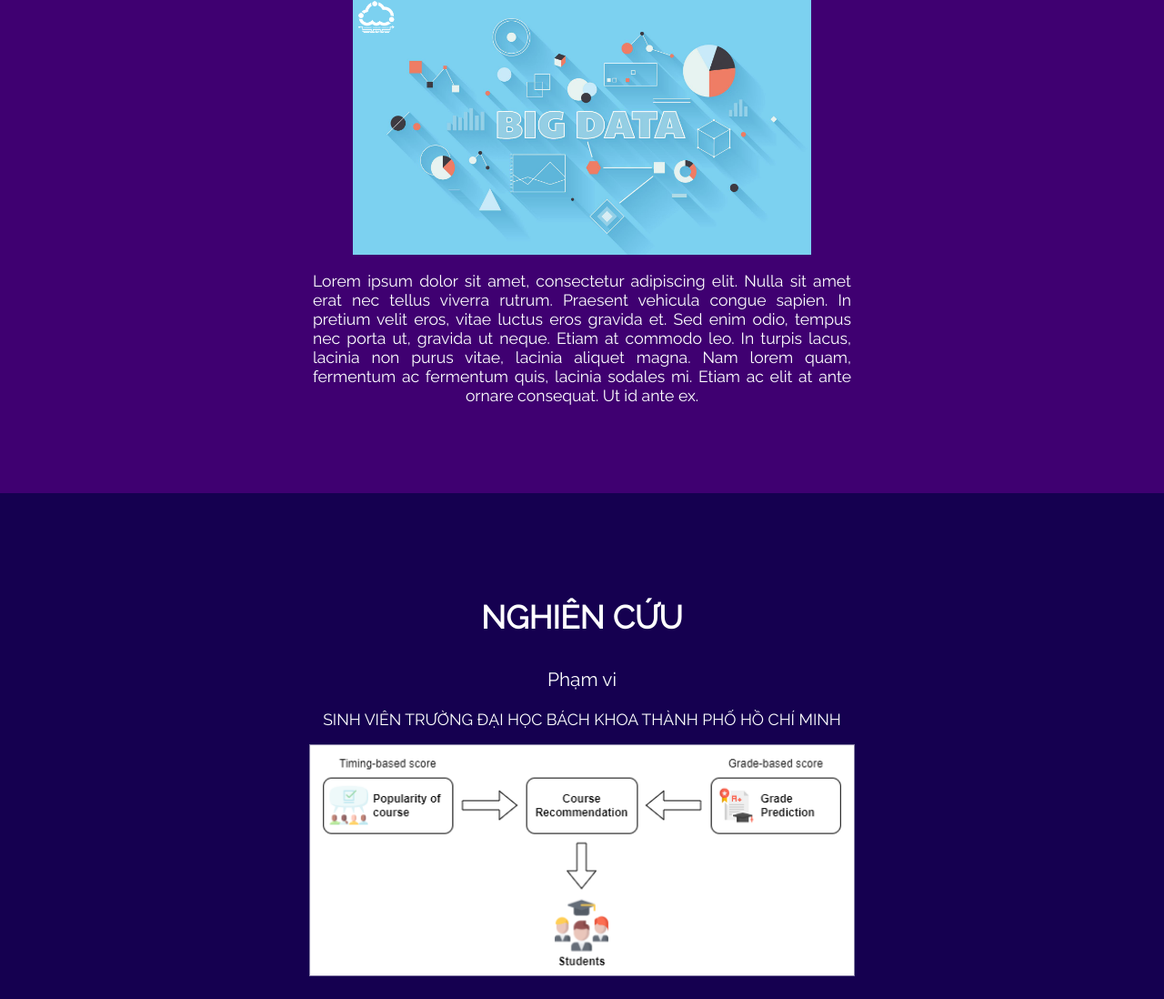
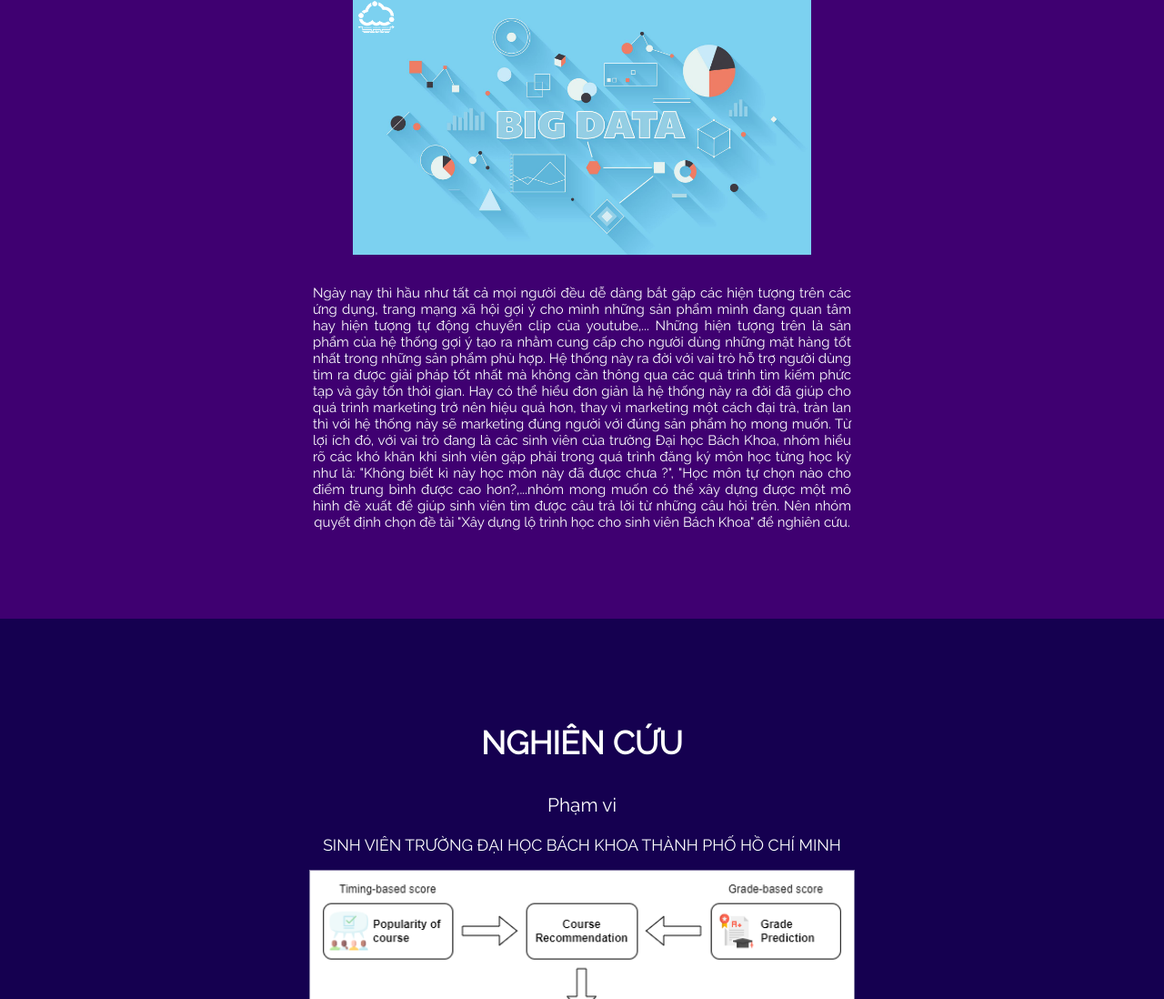
Before and after one commit to locle1011/BDC-Assignment, a plain HTML site: page index.html in a window 1280 px wide. Shown: the part 945-2043 px from the top of the page at 91% size. Drawn offline with nearby package versions, Linux system fonts and the light colour scheme.

Commit message:
Update Introduction

```diff
--- a/index.html
+++ b/index.html
@@ -52,8 +52,8 @@
                     </div>
                 </div>
                 <div>
-Lorem ipsum dolor sit amet, consectetur adipiscing elit. Nulla sit amet erat nec tellus viverra rutrum. Praesent vehicula congue sapien. In pretium velit eros, vitae luctus eros gravida et. Sed enim odio, tempus nec porta ut, gravida ut neque. Etiam at commodo leo. In turpis lacus, lacinia non purus vitae, lacinia aliquet magna. Nam lorem quam, fermentum ac fermentum quis, lacinia sodales mi. Etiam ac elit at ante ornare consequat. Ut id ante ex.</div>
-            </section>
+                <p>Ngày nay thì hầu như tất cả mọi người đều dễ dàng bắt gặp các hiện tượng trên các ứng dụng, trang mạng xã hội gợi ý cho mình những sản phẩm mình đang quan tâm hay hiện tượng tự động chuyển clip của youtube,... Những hiện tượng trên là sản phẩm của hệ thống gợi ý tạo ra nhằm cung cấp cho người dùng những mặt hàng tốt nhất trong những sản phẩm phù hợp. Hệ thống này ra đời với vai trò hỗ trợ người dùng tìm ra được giải pháp tốt nhất mà không cần thông qua các quá trình tìm kiếm phức tạp và gây tốn thời gian. Hay có thể hiểu đơn giản là hệ thống này ra đời đã giúp cho quá trình marketing trở nên hiệu quả hơn, thay vì marketing một cách đại trà, tràn lan thì với hệ thống này sẽ marketing đúng người với đúng sản phẩm họ mong muốn. Từ lợi ích đó, với vai trò đang là các sinh viên của trường Đại học Bách Khoa, nhóm hiểu rõ các khó khăn khi sinh viên gặp phải trong quá trình đăng ký môn học từng học kỳ như là: "Không biết kì này học môn này đã được chưa ?", "Học môn tự chọn nào cho điểm trung bình được cao hơn?,...nhóm mong muốn có thể xây dựng được một mô hình đề xuất để giúp sinh viên tìm được câu trả lời từ những câu hỏi trên. Nên nhóm quyết định chọn đề tài "Xây dựng lộ trình học cho sinh viên Bách Khoa" để nghiên cứu.</p>
+                </section>
             <!--Research-->
             <section id="researchSection" class="container-fluid bg-dark-blue text-center text-white">
                 <h1 id="researchSection-header" > <i class=" text-green"></i> <b>NGHIÊN CỨU</b> </h1>
```
